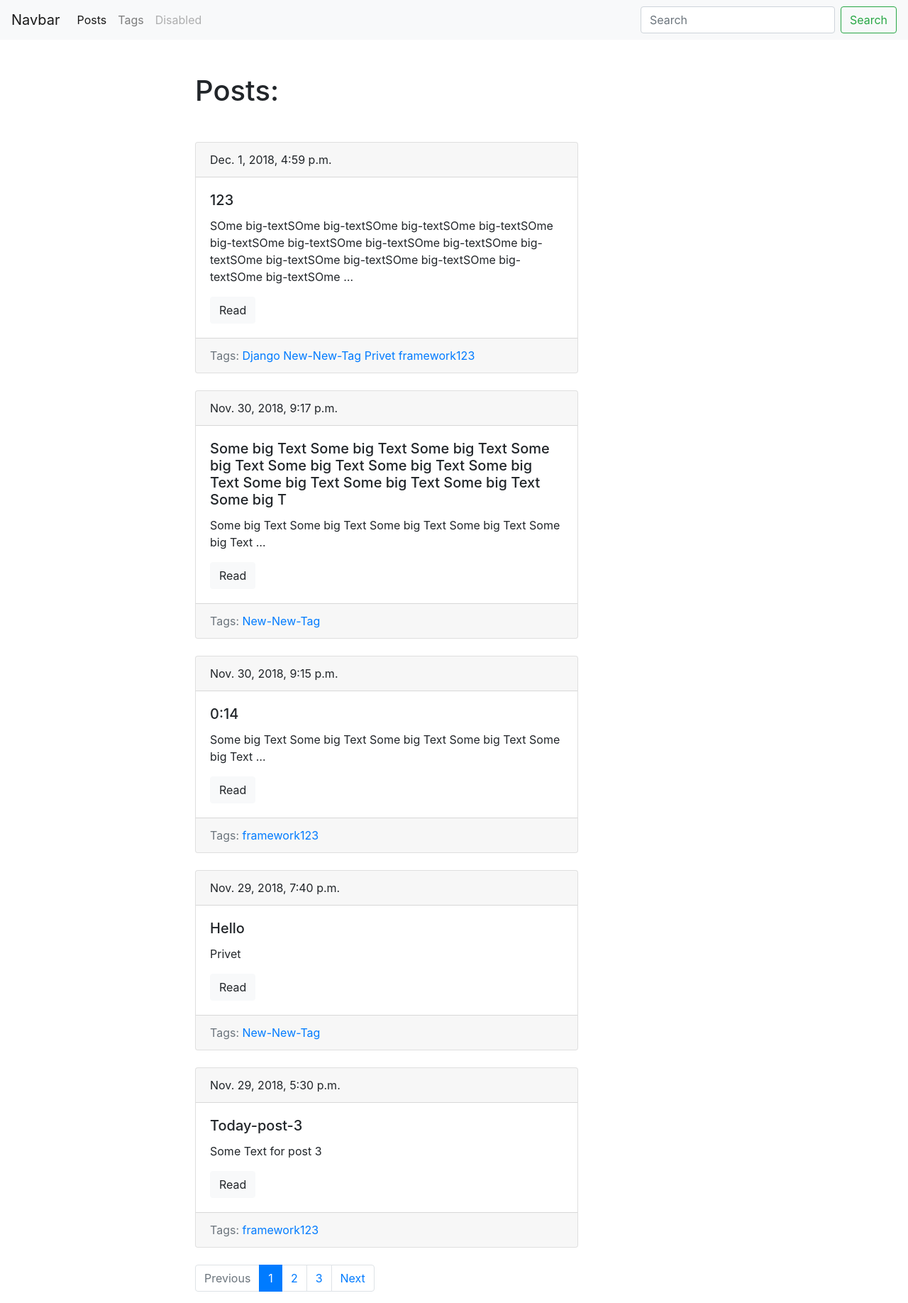
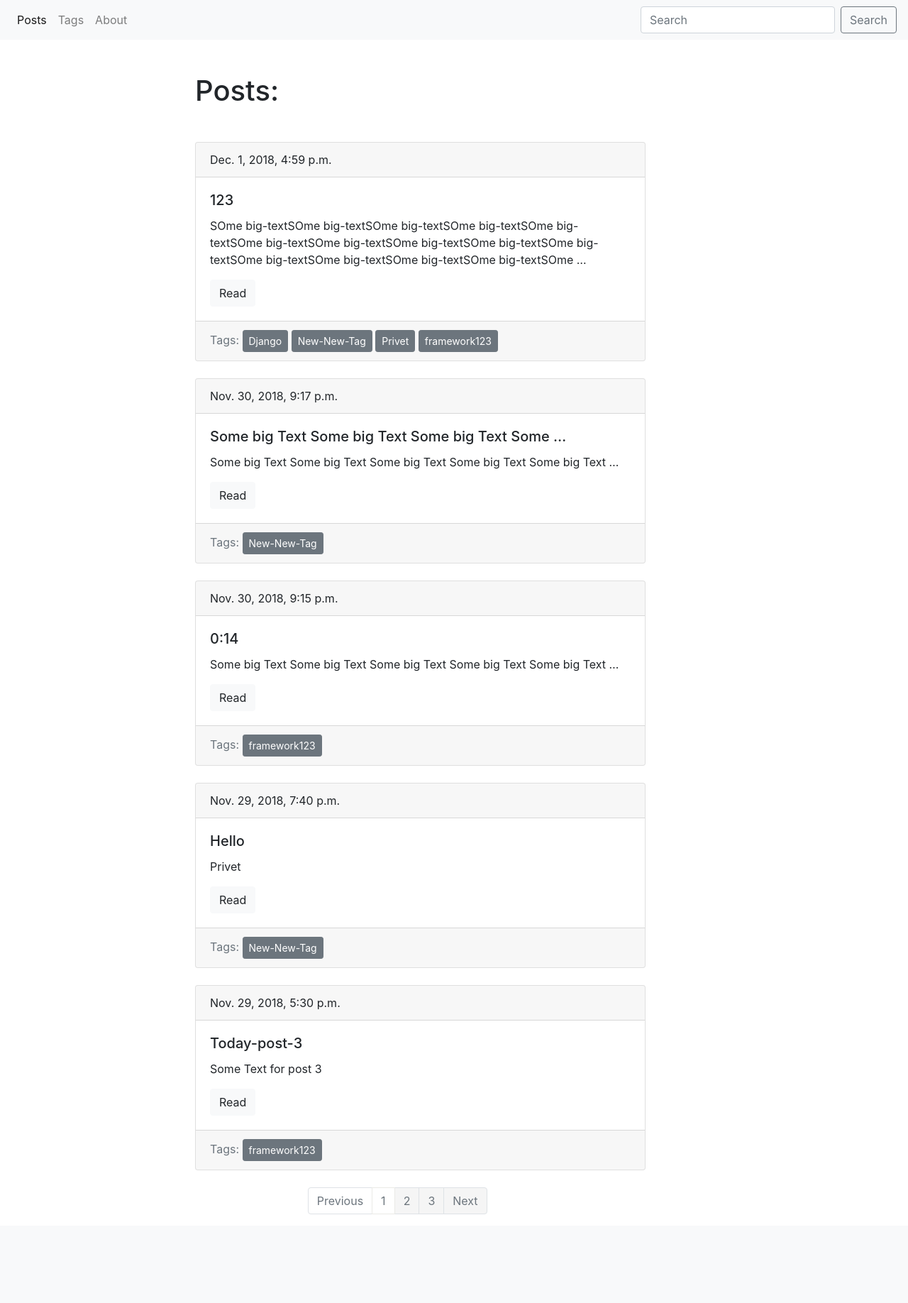
Before and after one commit to forgoty/django-blog, a Django app: page /blog/ in a window 1280 px wide. Shown: the whole page at 71% size. After the commit the page ends 1711 px from the top, so only its background shows below. Run offline with Django 3.2, Linux system fonts and the light colour scheme; data comes from the database, SQL or seed files in the repository; both versions use the stored data as it was after the commit; some libraries are stand-ins or nearby versions.

Commit message:
-Added About button -Added custom style

```diff
--- a/blogengine/blog/models.py
+++ b/blogengine/blog/models.py
@@ -12,7 +12,7 @@ def gen_slug(s):
 
 class Post(models.Model):
     title = models.CharField(max_length=150, db_index=True)
-    slug = models.SlugField(max_length=150, blank=True, unique=True)
+    slug = models.SlugField(max_length=50, blank=True, unique=True)
     body = models.TextField(blank=True, db_index=True)
     date_pub = models.DateTimeField(auto_now_add=True)
     tags = models.ManyToManyField("Tag", blank=True, related_name="posts")
--- a/blogengine/blog/templates/blog/includes/post_card_template.html
+++ b/blogengine/blog/templates/blog/includes/post_card_template.html
@@ -3,14 +3,14 @@
                 {{ post.date_pub }}
             </div>
             <div class="card-body">
-                <h5 class="card-title">{{ post.title }}</h5>
+                <h5 class="card-title" style="word-wrap:break-word;">{{ post.title|truncatewords:10 }}</h5>
                 <p class="card-text">{{ post.body|truncatewords:15 }}</p>
                 <a href="{{ post.get_absolute_url }}" class="btn btn-light">Read</a>
             </div>
             <div class="card-footer text-muted">
                 Tags:
                 {% for tag in post.tags.all %}
-                    <a href="{{ tag.get_absolute_url }}">{{ tag.title }}</a>
+                    <a href="{{ tag.get_absolute_url }}" class="btn btn-secondary btn-sm">{{ tag.title }}</a>
                 {% endfor %}
             </div>
         </div>
--- a/blogengine/blog/templates/blog/index.html
+++ b/blogengine/blog/templates/blog/index.html
@@ -1,8 +1,7 @@
 {% extends 'blog/base_blog.html' %}
 
-
 {% block title %}
-    Blog Engine!
+    Posts - {{ block.super }}
 {% endblock %}
 
 
--- a/blogengine/blog/templates/blog/post_create_form.html
+++ b/blogengine/blog/templates/blog/post_create_form.html
@@ -22,7 +22,7 @@
             {{ field }}
         {% endfor %}
 
-        <button type="submit" name="button" class="btn btn-primary">Create Post</button>
+        <button type="submit" name="button" class="btn btn-secondary mt-5">Create Post</button>
     </form>
 
 
--- a/blogengine/blog/templates/blog/post_delete_form.html
+++ b/blogengine/blog/templates/blog/post_delete_form.html
@@ -13,7 +13,7 @@
         {% csrf_token %}
 
         <h3>Are you sure you want to delete <b>"{{ post.title|title }}"</b> post?</h3>
-        <a class="btn btn-secondary" href="{{ post.get_absolute_url }}">Cancel </a>
+        <a class="btn btn-outline-secondary" href="{{ post.get_absolute_url }}">Cancel </a>
         <button type="submit" class="btn btn-danger">Delete</button>
     </form>
 
--- a/blogengine/blog/templates/blog/post_detail.html
+++ b/blogengine/blog/templates/blog/post_detail.html
@@ -6,10 +6,10 @@
 {% endblock %}
 
 {% block content %}
-    <h1 class="mt-5">
+    <h1 class="mt-5" style="word-wrap:break-word;">
         {{ post.title }}
     </h1>
-    <p>
+    <p  style="word-wrap:break-word;">
         {{ post.body }}
     </p>
 {% endblock %}
--- a/blogengine/blog/templates/blog/post_update_form.html
+++ b/blogengine/blog/templates/blog/post_update_form.html
@@ -22,7 +22,7 @@
             {{ field }}
         {% endfor %}
 
-        <button type="submit" name="button" class="btn btn-primary">Update Post</button>
+        <button type="submit" name="button" class="btn btn-secondary mt-3">Update Post</button>
     </form>
 
 
--- a/blogengine/blog/templates/blog/tag_create.html
+++ b/blogengine/blog/templates/blog/tag_create.html
@@ -24,7 +24,7 @@
             </div>
         {% endfor %}
 
-    <button type="submit" class="btn btn-primary">Create Tag</button>
+    <button type="submit" class="btn btn-secondary mt-3">Create Tag</button>
     </form>
 
 {% endblock %}
--- a/blogengine/blog/templates/blog/tag_delete_form.html
+++ b/blogengine/blog/templates/blog/tag_delete_form.html
@@ -13,7 +13,7 @@
         {% csrf_token %}
 
         <h3>Are you sure you want to delete <b>"{{ tag.title|title }}"</b> tag?</h3>
-        <a class="btn btn-secondary" href="{{ tag.get_absolute_url }}">Cancel </a>
+        <a class="btn btn-outline-secondary" href="{{ tag.get_absolute_url }}">Cancel </a>
         <button type="submit" class="btn btn-danger">Delete</button>
     </form>
 
--- a/blogengine/blog/templates/blog/tag_update_form.html
+++ b/blogengine/blog/templates/blog/tag_update_form.html
@@ -24,7 +24,7 @@
             </div>
         {% endfor %}
 
-    <button type="submit" class="btn btn-primary">Edit Tag</button>
+    <button type="submit" class="btn btn-secondary mt-3">Edit Tag</button>
     </form>
 
 {% endblock %}
--- a/blogengine/blog/templates/blog/tags_list.html
+++ b/blogengine/blog/templates/blog/tags_list.html
@@ -2,14 +2,14 @@
 
 
 {% block title %}
-    Tags list - {{ block.super }}
+    Tags - {{ block.super }}
 {% endblock %}
 
 {% block content %}
     <h1 class="mb-5">Tags:</h1>
 
     {% for tag in tags %}
-        <h3><a href="{{ tag.get_absolute_url }}">{{ tag.title }}</a></h3>
+        <h3><a href="{{ tag.get_absolute_url }}" class="btn btn-outline-secondary">{{ tag.title }}</a></h3>
     {% endfor %}
 
 {% endblock %}
--- a/blogengine/blog/urls.py
+++ b/blogengine/blog/urls.py
@@ -15,6 +15,7 @@ urlpatterns = [
     path('tag/create/', TagCreate.as_view(), name='tag_create_url'),
     path('tag/<str:slug>/', TagDetail.as_view(), name='tag_detail_url'),
     path('tag/<str:slug>/update/', TagUpdate.as_view(), name='tag_update_url'),
-    path('tag/<str:slug>/delete/', TagDelete.as_view(), name='tag_delete_url')
+    path('tag/<str:slug>/delete/', TagDelete.as_view(), name='tag_delete_url'),
+    path('about/', about_blog_link, name='about_blog')
 
 ]
--- a/blogengine/blog/views.py
+++ b/blogengine/blog/views.py
@@ -2,6 +2,7 @@ from django.views.generic import View
 from django.shortcuts import render, redirect
 from django.urls import reverse
 
+from django.conf import settings
 from .models import Post, Tag
 from .utils import *
 from .forms import TagForm, PostForm
@@ -36,10 +37,7 @@ class PostDelete(LoginRequiredMixin, ObjectDeleteMixin, View):
     redirect_url = 'posts_list_url'
     raise_exception = True
 
-
-def posts_list(request):
-    POSTS_ON_PAGE = 5
-
+def _get_posts(request):
     search_query = request.GET.get('search', '')
 
     if search_query:
@@ -48,6 +46,31 @@ def posts_list(request):
     else:
         posts = Post.objects.all()
 
+    return posts
+
+def _get_next_url(page):
+
+    if page.has_next():
+        next_url = '?page={}'.format(page.next_page_number())
+    else:
+        next_url = ''
+
+    return next_url
+
+def _get_prev_url(page):
+
+    if page.has_previous():
+            prev_url = '?page={}'.format(page.previous_page_number())
+    else:
+        prev_url = ''
+
+    return prev_url
+
+def posts_list(request):
+    POSTS_ON_PAGE = 5
+
+    posts = _get_posts(request)
+
     paginator = Paginator(posts, POSTS_ON_PAGE)
 
     #request.GET.get('page', 1 - default value if 'page' is not found)
@@ -55,15 +78,8 @@ def posts_list(request):
     page = paginator.get_page(page_number)
     is_paginated = page.has_other_pages()
 
-    if page.has_previous():
-        prev_url = '?page={}'.format(page.previous_page_number())
-    else:
-        prev_url = ''
-
-    if page.has_next():
-        next_url = '?page={}'.format(page.next_page_number())
-    else:
-        next_url = ''
+    next_url = _get_next_url(page)
+    prev_url = _get_prev_url(page)
 
     context = {
         'page_object': page,
@@ -103,3 +119,14 @@ class TagDelete(LoginRequiredMixin, ObjectDeleteMixin, View):
 def tags_list(request):
     tags = Tag.objects.all()
     return render(request, 'blog/tags_list.html', context={'tags': tags})
+
+def about_blog_link(request):
+    with open('{}{}{}'.format(settings.BASE_DIR,
+                                settings.STATIC_URL,
+                                'about.txt'), 'r') as file:
+        about = file.read()
+
+    context = {
+        'about': about
+    }
+    return render(request, 'blog/about.html', context=context)
--- /dev/null
+++ b/blogengine/static/css/pagination.css
@@ -0,0 +1,28 @@
+
+/* Position*/
+.pagination {
+    padding-left: 25%;
+}
+
+/*Active button*/
+.page-item.active .page-link {
+    color: #6c757d;
+    background-color:  #FFFF;
+    border-color:  #EAEAE6;
+}
+
+/* Not active buttons */
+.page-link {
+    color: #6c757d;
+    background-color: #F5F5F5; /*whitesmoke */
+    border: 1px solid #dee2e6; /* darker whitesmoke */
+}
+
+/* Link under covering */
+.pagination > li > a:focus,
+.pagination > li > a:hover,
+.pagination > li > span:focus,
+.pagination > li > span:hover
+{
+    color: #343a40; /* dark gray */
+}
--- a/blogengine/templates/base.html
+++ b/blogengine/templates/base.html
@@ -7,48 +7,49 @@
         <script src="https://cdnjs.cloudflare.com/ajax/libs/popper.js/1.14.3/umd/popper.min.js" integrity="sha384-ZMP7rVo3mIykV+2+9J3UJ46jBk0WLaUAdn689aCwoqbBJiSnjAK/l8WvCWPIPm49" crossorigin="anonymous"></script>
         <script src="https://stackpath.bootstrapcdn.com/bootstrap/4.1.3/js/bootstrap.min.js" integrity="sha384-ChfqqxuZUCnJSK3+MXmPNIyE6ZbWh2IMqE241rYiqJxyMiZ6OW/JmZQ5stwEULTy" crossorigin="anonymous"></script>
         <link rel="stylesheet"
-            href="https://stackpath.bootstrapcdn.com/bootstrap/4.1.3/css/bootstrap.min.css"
-            integrity="sha384-MCw98/SFnGE8fJT3GXwEOngsV7Zt27NXFoaoApmYm81iuXoPkFOJwJ8ERdknLPMO"
-            crossorigin="anonymous">
+        href="https://stackpath.bootstrapcdn.com/bootstrap/4.1.3/css/bootstrap.min.css"
+        integrity="sha384-MCw98/SFnGE8fJT3GXwEOngsV7Zt27NXFoaoApmYm81iuXoPkFOJwJ8ERdknLPMO"
+        crossorigin="anonymous">
+        <link rel="stylesheet" href="{% static "css/pagination.css" %}">
         <link rel="stylesheet" href="{% static "css/styles.css" %}">
         <title>
             {% block title %}
-                Blog Engine
+                Blog
             {% endblock %}
         </title>
     </head>
     <body>
         <nav class="navbar navbar-expand-lg navbar-light bg-light style="background-color: #e3f2fd;"">
-            <a class="navbar-brand" href="#">Navbar</a>
-            <button class="navbar-toggler" type="button" data-toggle="collapse" data-target="#navbarSupportedContent" aria-controls="navbarSupportedContent" aria-expanded="false" aria-label="Toggle navigation">
-                <span class="navbar-toggler-icon"></span>
-            </button>
 
             <div class="collapse navbar-collapse" id="navbarSupportedContent">
                 <ul class="navbar-nav mr-auto">
-                    <li class="nav-item active">
+
+                    <li {% if request.path == '/blog/' %} class="nav-item active" {% else %}class="nav-item"{% endif %}>
                         <a class="nav-link" href="{% url 'posts_list_url' %}">Posts</a>
                     </li>
-                    <li class="nav-item">
+
+                    <li {% if request.path == '/blog/tags/' %} class="nav-item active" {% else %}class="nav-item"{% endif %}>
                         <a class="nav-link" href="{% url 'tags_list_url' %}">Tags</a>
                     </li>
 
-                    <li class="nav-item">
-                        <a class="nav-link disabled" href="#">Disabled</a>
+                    <li {% if request.path == '/blog/about/' %} class="nav-item active" {% else %}class="nav-item"{% endif %}>
+                        <a class="nav-link" href="{% url 'about_blog' %}">About</a>
                     </li>
                 </ul>
+
                 <form class="form-inline my-2 my-lg-0" action="{% url 'posts_list_url' %}">
                     <input class="form-control mr-sm-2" type="search" placeholder="Search" aria-label="Search" name="search">
-                    <button class="btn btn-outline-success my-2 my-sm-0" type="submit">Search</button>
+                    <button class="btn btn-outline-secondary my-2 my-sm-0" type="submit">Search</button>
                 </form>
+
             </div>
         </nav>
 
         <div class="container mt-5">
             <div class="row">
-                <div class="col-6 offset-md-2">
+                <div class="col-7 offset-md-2">
                     {% block content %}
-                        There is no spoon
+
                     {% endblock %}
                 </div>
             </div>
```
Also changed, not shown: blogengine/blog/templates/blog/about.html (added, +11 -0 lines), blogengine/static/about.txt (added, +15 -0 lines), blogengine/blog/migrations/0003_auto_20181130_2233.py (added), blogengine/db.sqlite3.
